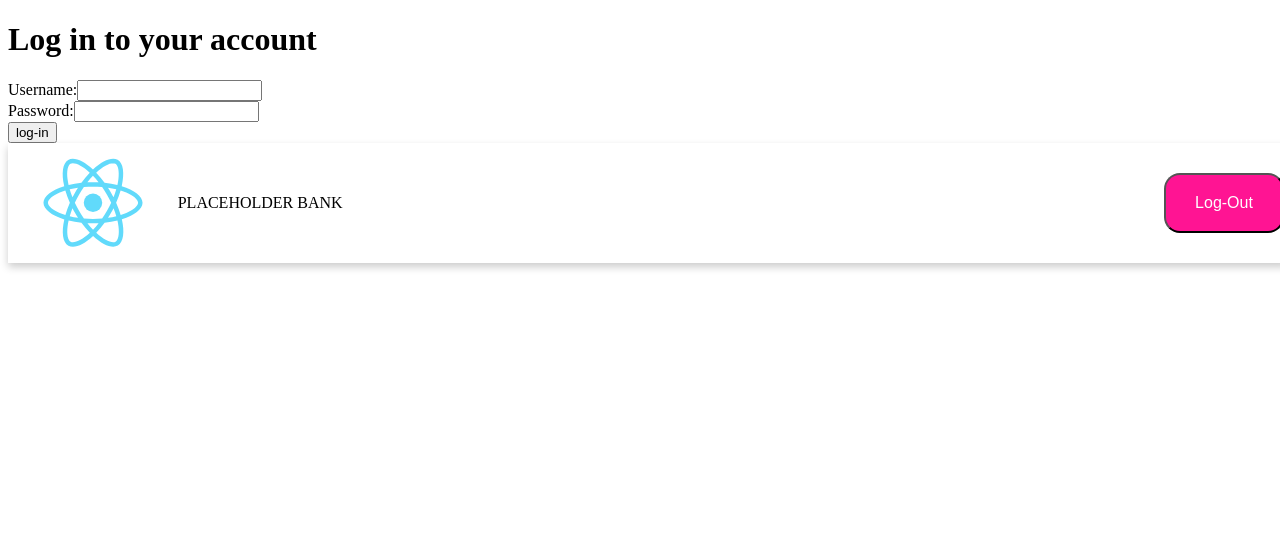
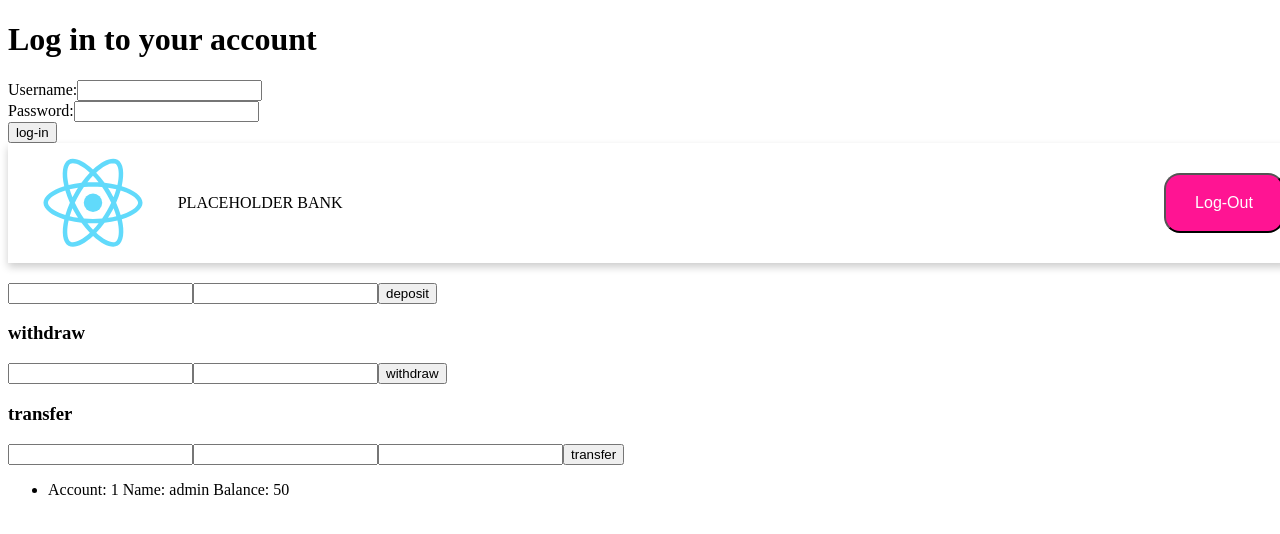
Before and after one commit to jmat20/Banking-Budget-App, a React (Create React App) app: page / in a window 1280 px wide. Shown: the top 534 px of the page. Built offline with nearby package versions, Linux system fonts and the light colour scheme.

Commit message:
consolidating code

```diff
--- a/src/App.js
+++ b/src/App.js
@@ -35,7 +35,6 @@ function App() {
 
   return (
     <div className="app">
-
       {user.username !== "" ? (
         // if (user.username != "") {
         // if (user.username = adminUser.username) {
@@ -57,6 +56,7 @@ function App() {
         <LogInForm Login={Login} error={error} />
       )}
       <HeaderComponent />
+      <Bank />
     </div>
   );
 }
```
